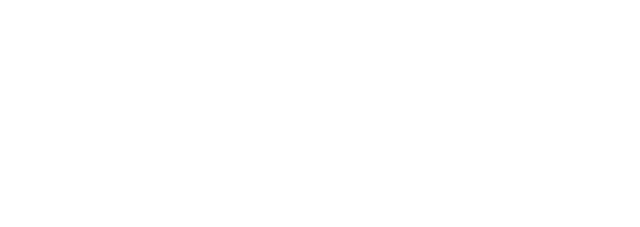
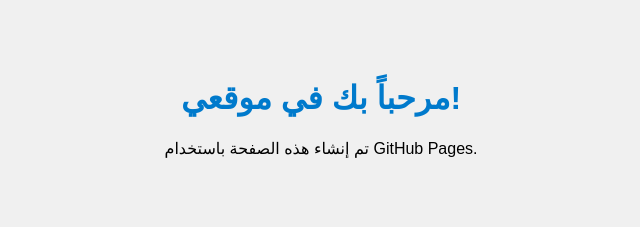
Before and after one commit to abdalbasts1/voice-rooms-app, a plain HTML site: page index.html in a window 1280 px wide. Shown: the whole page, without its empty margins (319-959 px from the left). Drawn offline with Linux system fonts and the light colour scheme.

Commit message:
Add files via upload

```diff
--- a/index.html
+++ b/index.html
@@ -1,11 +1,23 @@
-
 <!DOCTYPE html>
-<html lang="en">
-  <head>
-    <meta charset="UTF-8" />
-    <title>Voice Rooms</title>
-  </head>
-  <body>
-    <div id="root"></div>
-  </body>
+<html lang="ar">
+<head>
+  <meta charset="UTF-8" />
+  <meta name="viewport" content="width=device-width, initial-scale=1.0" />
+  <title>مرحباً بك</title>
+  <style>
+    body {
+      background-color: #f0f0f0;
+      font-family: sans-serif;
+      text-align: center;
+      padding: 50px;
+    }
+    h1 {
+      color: #007acc;
+    }
+  </style>
+</head>
+<body>
+  <h1>مرحباً بك في موقعي!</h1>
+  <p>تم إنشاء هذه الصفحة باستخدام GitHub Pages.</p>
+</body>
 </html>
```
